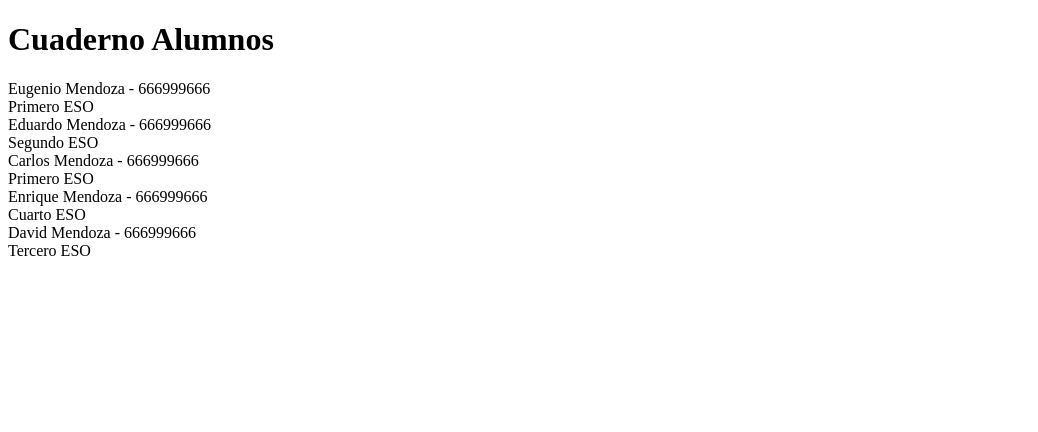
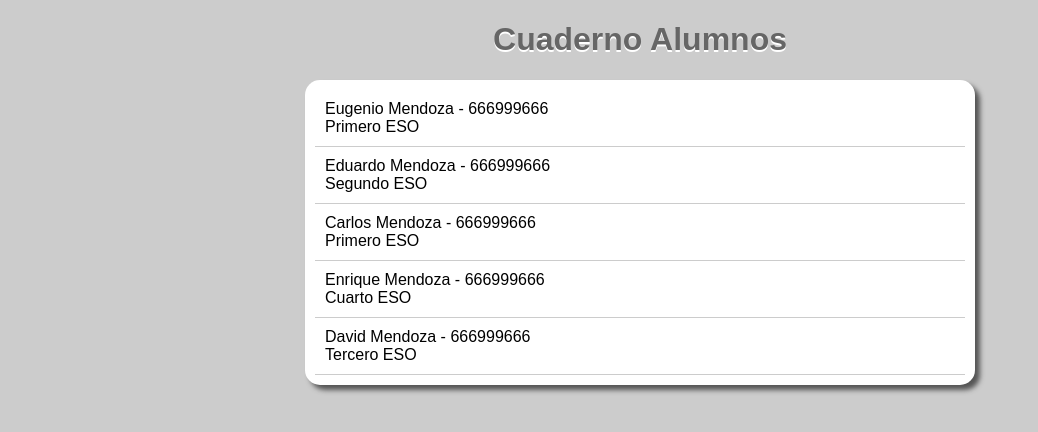
Before and after one commit to eumendoza/angularJSTest, a website: page index.html in a window 1280 px wide. Shown: the whole page, without its empty margins (0-1038 px from the left). Drawn offline with nearby package versions, Linux system fonts and the light colour scheme.

Commit message:
Adding styles

```diff
--- /dev/null
+++ b/css/styles.css
@@ -0,0 +1,29 @@
+body{
+	font-family: sans-serif;
+	font-weight: 100;
+	background: #ccc;
+}
+h1{
+	text-align: center;
+	color: #666;
+	text-shadow:0px 2px 0px #fff;
+}
+.nombre{
+	font-size: 18px;
+}
+.curso{
+	font-style: italic;
+	font-size: 13px;
+}
+.wrapper{
+	width: 650px;
+	margin: 0 auto;
+	box-shadow: 5px 5px 5px #555;
+	background: #fff;
+	border-radius: 15px;
+	padding: 10px;
+}
+.contact-item{
+	border-bottom: thin solid #ccc;
+	padding: 10px;
+}
--- a/index.html
+++ b/index.html
@@ -3,11 +3,12 @@
 	<head>
 		<meta charset="utf-8">
 		<title>Cuaderno Alumnos</title>
+		<link rel="stylesheet" type="text/css" href="css/styles.css">
 	</head>
 	<body ng-controller="AlumnosController">
 		<h1>Cuaderno Alumnos</h1>
-		<div>
-			<div ng-repeat="alumno in alumnos">
+		<div class="wrapper">
+			<div class="contact-item" ng-repeat="alumno in alumnos">
 				<div>{{alumno.nombre}} - {{alumno.telefono}}</div>
 				<span>{{alumno.curso}}</span>
 			</div>
```
